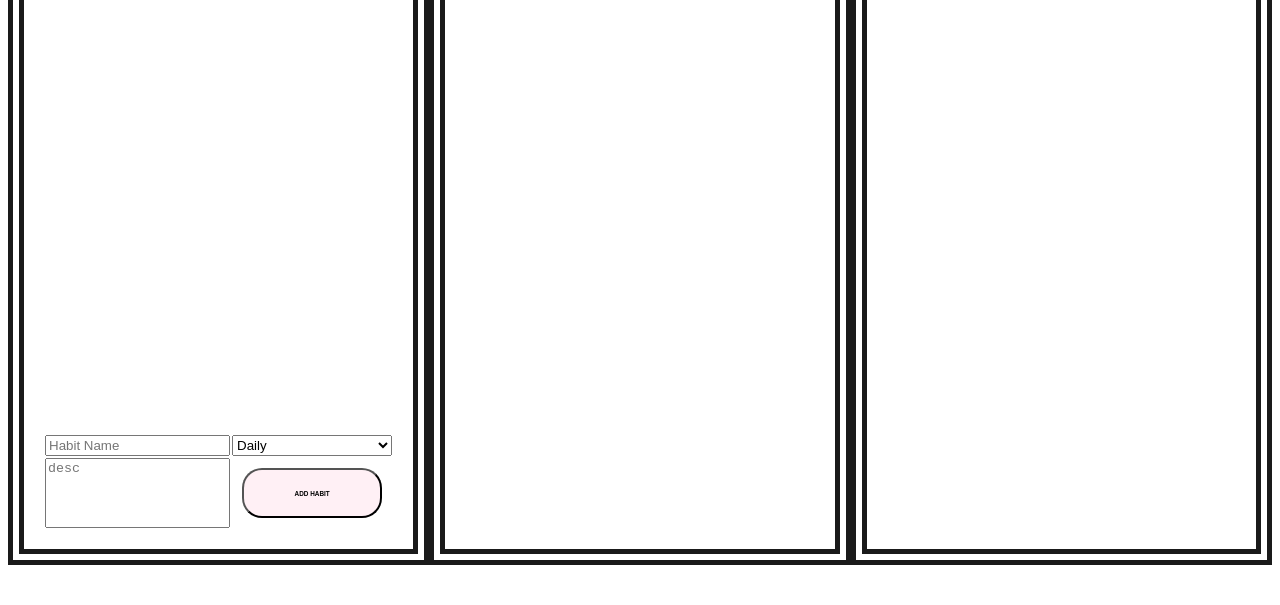
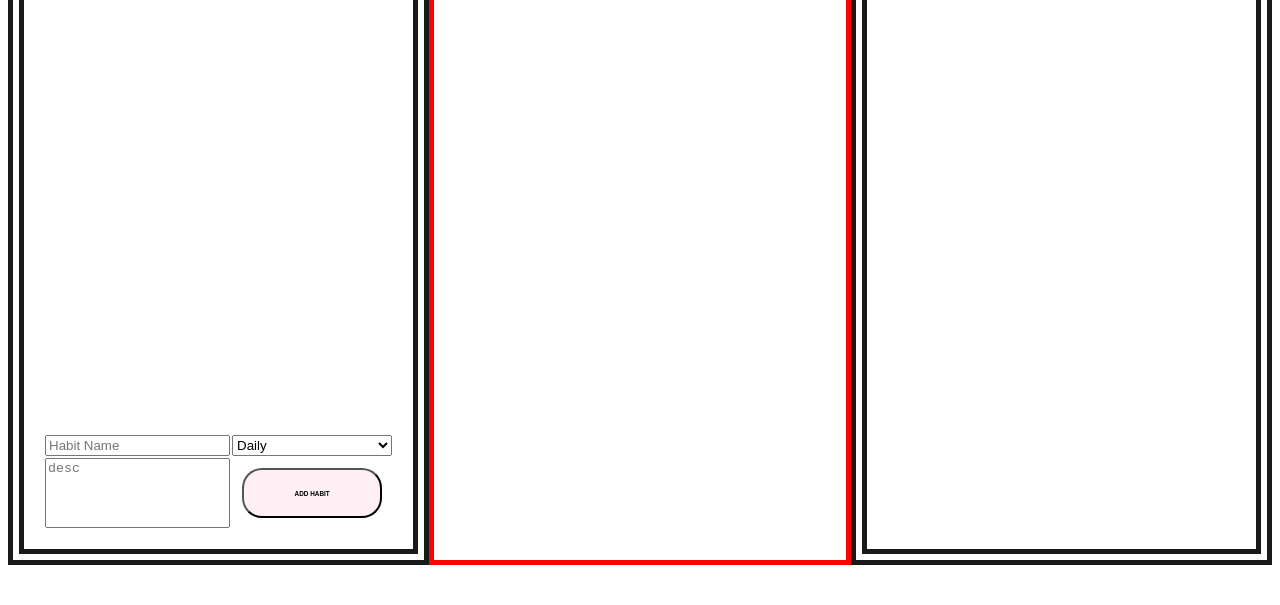
Before and after one commit to MatCre/Habit-Tracker, a React app in the folder habit-tracker/: page / in a window 1280 px wide. Shown: the part 195-800 px from the top of the page. Built offline with nearby package versions, Linux system fonts and the light colour scheme.

```diff
--- a/habit-tracker/src/Sass/app.scss
+++ b/habit-tracker/src/Sass/app.scss
@@ -31,3 +31,8 @@
 header.top {
     text-align: center;
 }
+
+.stack-wrap {
+    height: 90vh;
+    border: 5px solid red;
+}
```
